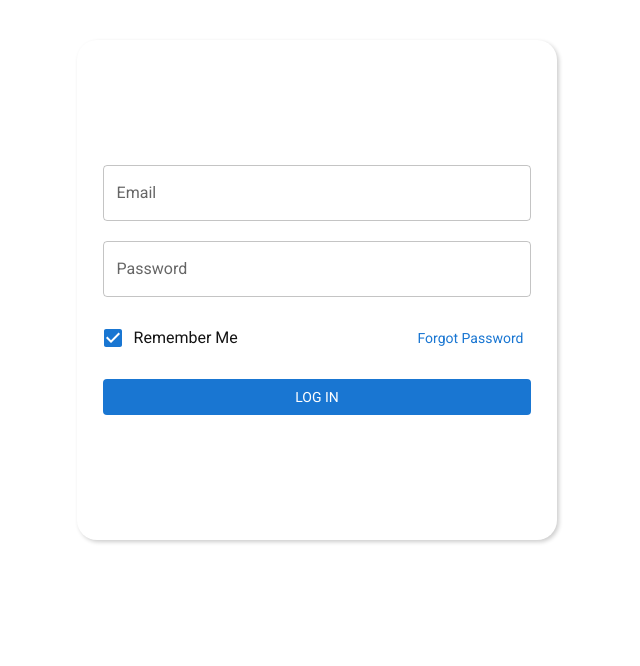
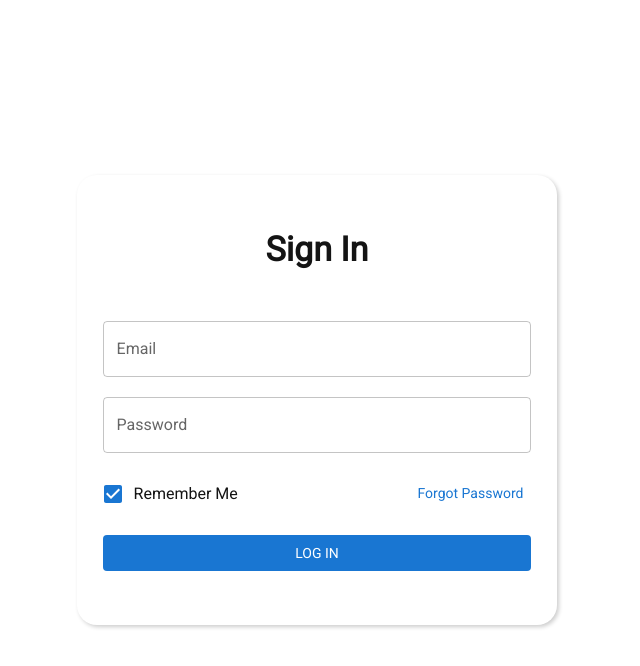
Before and after one commit to YasinMahmoudi/reactjs-crm-dashboard, a React (Vite) app: page / in a window 1280 px wide. Shown: the top 666 px of the page, without its empty margins (323-963 px from the left). Built offline with nearby package versions, Linux system fonts and the light colour scheme.

Commit message:
Add auth features and Creating some usable components

```diff
--- a/src/App.jsx
+++ b/src/App.jsx
@@ -1,5 +1,6 @@
 import { BrowserRouter, Route, Routes } from 'react-router';
 import Login from './pages/Auth';
+import ForgetPassword from './features/auth/ForgetPassword';
 
 export default function App() {
   return (
@@ -9,6 +10,11 @@ export default function App() {
           index
           element={<Login />}
         />
+
+        <Route
+          path="forget-password"
+          element={<ForgetPassword />}
+        />
       </Routes>
     </BrowserRouter>
   );
--- /dev/null
+++ b/src/components/AuthBox/index.jsx
@@ -0,0 +1,34 @@
+/* eslint-disable react/prop-types */
+import { Box, Typography } from '@mui/material';
+
+export default function AuthBox({ children, title }) {
+  return (
+    <Box
+      sx={{
+        width: ' min(90% , 30rem)',
+        minHeight: '450px',
+        backgroundColor: '',
+        color: '#fff',
+        marginInline: 'auto',
+        borderRadius: '20px',
+        display: 'flex',
+        flexDirection: 'column',
+        alignItems: 'center',
+        justifyContent: 'center',
+        gap: '20px',
+        boxShadow: '2px 2px 4px rgba(0,0,0,.2)',
+        padding: 'max(1.5rem , 2vw)',
+      }}>
+      <Typography
+        variant="h4"
+        color="#141414"
+        fontWeight="700"
+        marginBottom="30px"
+        >
+        {title}
+      </Typography>
+
+      {children}
+    </Box>
+  );
+}
--- /dev/null
+++ b/src/components/Row/index.jsx
@@ -0,0 +1,8 @@
+import { Box } from '@mui/material';
+import styled from 'styled-components';
+
+export const Row = styled(Box)`
+  display: flex;
+  align-items: center;
+  justify-content: space-between;
+`;
--- /dev/null
+++ b/src/features/auth/ForgetPassword.jsx
@@ -0,0 +1,26 @@
+import { Button, TextField } from '@mui/material';
+import AuthLayout from '../../layouts/AuthLayout';
+import AuthBox from '../../components/AuthBox';
+
+export default function Login() {
+  return (
+    <AuthLayout>
+      <AuthBox title="Forget Password ">
+        <TextField
+          id="outlined-basic"
+          label="Email"
+          variant="outlined"
+          fullWidth
+        />
+
+        <Button
+          variant="contained"
+          disableElevation
+          fullWidth
+          sx={{ textTransform: 'capitalize' }}>
+          Request New Password
+        </Button>
+      </AuthBox>
+    </AuthLayout>
+  );
+}
--- a/src/features/auth/Login.jsx
+++ b/src/features/auth/Login.jsx
@@ -1,30 +1,13 @@
-import {
-  Box,
-  Button,
-  Checkbox,
-  FormControlLabel,
-  TextField,
-} from '@mui/material';
+import { Button, Checkbox, FormControlLabel, TextField } from '@mui/material';
+import AuthLayout from '../../layouts/AuthLayout';
+import AuthBox from '../../components/AuthBox';
+import { Link } from 'react-router';
+import { Row } from '../../components/Row';
 
 export default function Login() {
   return (
-    <Box
-      sx={{
-        width: ' min(90% , 30rem)',
-        minHeight: '500px',
-        backgroundColor: '',
-        color: '#fff',
-        marginInline: 'auto',
-        marginTop: '40px',
-        borderRadius: '20px',
-        display: 'flex',
-        flexDirection: 'column',
-        alignItems: 'center',
-        justifyContent: 'center',
-        gap: '20px',
-        boxShadow: '2px 2px 4px rgba(0,0,0,.2)',
-        padding: 'max(1.5rem , 2vw)',
-      }}>
+    <AuthLayout>
+      <AuthBox title="Sign In">
         <TextField
           id="outlined-basic"
           label="Email"
@@ -39,13 +22,7 @@ export default function Login() {
           fullWidth
         />
 
-      <Box
-        width="100%"
-        sx={{
-          display: 'flex',
-          alignItems: 'center',
-          justifyContent: 'space-between',
-        }}>
+        <Row width="100%">
           <FormControlLabel
             control={<Checkbox defaultChecked />}
             label="Remember Me"
@@ -54,10 +31,16 @@ export default function Login() {
 
           <Button
             color="primary"
-          sx={{ textTransform: 'capitalize' }}>
-          Forgot Password
+            sx={{
+              textTransform: 'capitalize',
+              '> a': {
+                textDecoration: 'none',
+                color:'inherit'
+              },
+            }}>
+            <Link to="/forget-password">Forgot Password</Link>
           </Button>
-      </Box>
+        </Row>
 
         <Button
           variant="contained"
@@ -65,6 +48,7 @@ export default function Login() {
           fullWidth>
           Log In
         </Button>
-    </Box>
+      </AuthBox>
+    </AuthLayout>
   );
 }
--- /dev/null
+++ b/src/layouts/AuthLayout.jsx
@@ -0,0 +1,15 @@
+import { Box } from '@mui/material';
+
+/* eslint-disable react/prop-types */
+export default function AuthLayout({ children }) {
+  return (
+    <Box
+      sx={{
+        display: 'grid',
+        placeItems: 'center',
+        height:'100dvh'
+      }}>
+      {children}
+    </Box>
+  );
+}
```
Lines whose indentation alone changed are shown as unchanged.
